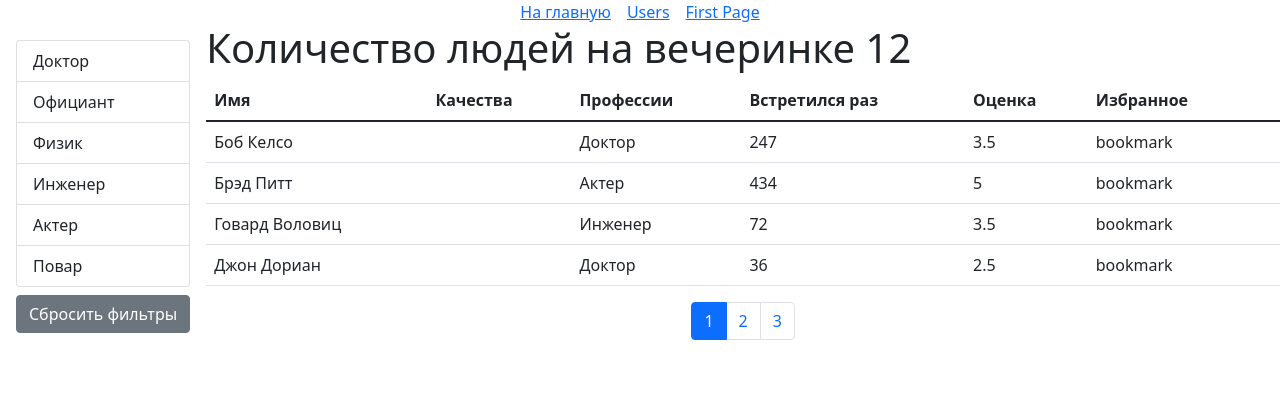
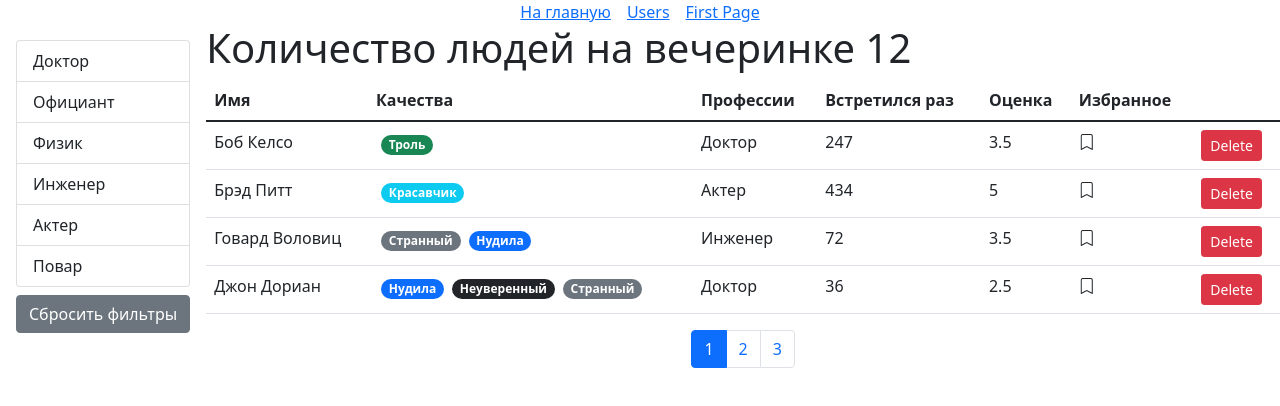
Before and after one commit to Gorschenko/react-app, a React (Create React App) app: page /second in a window 1280 px wide. Shown: the top 406 px of the page. Built offline with nearby package versions, Linux system fonts and the light colour scheme.

Commit message:
Table Component has been edited

```diff
--- /dev/null
+++ b/src/components/qualitiesList.jsx
@@ -0,0 +1,12 @@
+const QualitiesList = ({ qualities }) => {
+  const classes = "badge rounded-pill m-1 ";
+  return (
+    <td>
+      {qualities.map((q) => (
+        <span className={classes + "bg-" + q.color}>{q.name}</span>
+      ))}
+    </td>
+  );
+};
+
+export default QualitiesList;
--- a/src/components/tableBody.jsx
+++ b/src/components/tableBody.jsx
@@ -2,14 +2,24 @@ import React from "react";
 import _ from "lodash";
 
 const TableBody = ({ data, columns }) => {
+  const renderContent = (item, column) => {
+    const component = columns[column].component;
+    if (component) {
+      if (typeof component === "function") {
+        return component(item);
+      }
+      return component;
+    } else {
+      return _.get(item, columns[column].path);
+    }
+  };
+
   return (
     <tbody>
       {data.map((item) => (
         <tr key={item._id}>
           {Object.keys(columns).map((column) => (
-            <td key={column}>
-              {columns[column].component || _.get(item, columns[column].path)}
-            </td>
+            <td key={column}>{renderContent(item, column)}</td>
           ))}
         </tr>
       ))}
--- a/src/components/userTable.jsx
+++ b/src/components/userTable.jsx
@@ -1,6 +1,7 @@
 import TableHeader from "components/tableHeader";
 import TableBody from "components/tableBody";
 import Bookmark from "components/bookmark";
+import QualitiesList from "components/qualitiesList";
 
 const UserTable = ({
   users,
@@ -11,12 +12,33 @@ const UserTable = ({
 }) => {
   const columns = {
     name: { path: "name", name: "Имя" },
-    qualities: { name: "Качества" },
+    qualities: {
+      name: "Качества",
+      component: (user) => <QualitiesList qualities={user.qualities} />,
+    },
     professions: { path: "profession.name", name: "Профессии" },
     completedMeetings: { path: "completedMeetings", name: "Встретился раз" },
     rate: { path: "rate", name: "Оценка" },
-    bookmark: { path: "bookmark", name: "Избранное", component: "bookmark" },
-    delete: {},
+    bookmark: {
+      path: "bookmark",
+      name: "Избранное",
+      component: (user) => (
+        <Bookmark
+          bookmark={user.bookmark}
+          onSelect={() => onSelectToFavorite(user._id)}
+        />
+      ),
+    },
+    delete: {
+      component: (user) => (
+        <button
+          className="btn btn-sm btn-danger"
+          onClick={() => onDelete(user._id)}
+        >
+          Delete
+        </button>
+      ),
+    },
   };
   return (
     <table className="table">
```
Also changed, not shown: src/components/qualitie.jsx (deleted, +0 -10 lines), src/components/user.jsx (+2 -6 lines).
